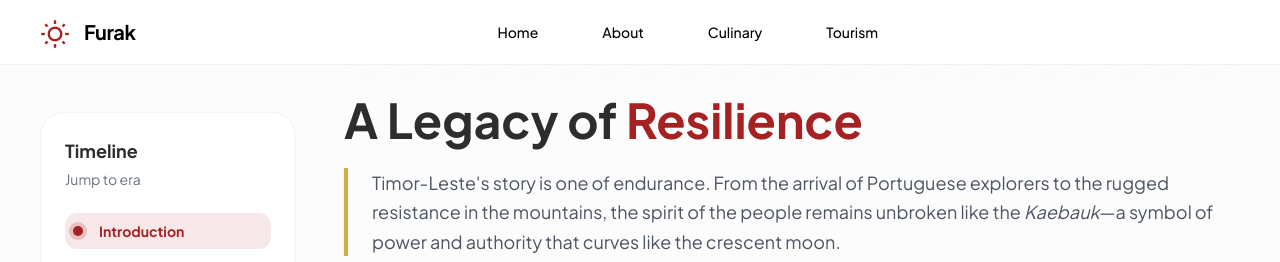
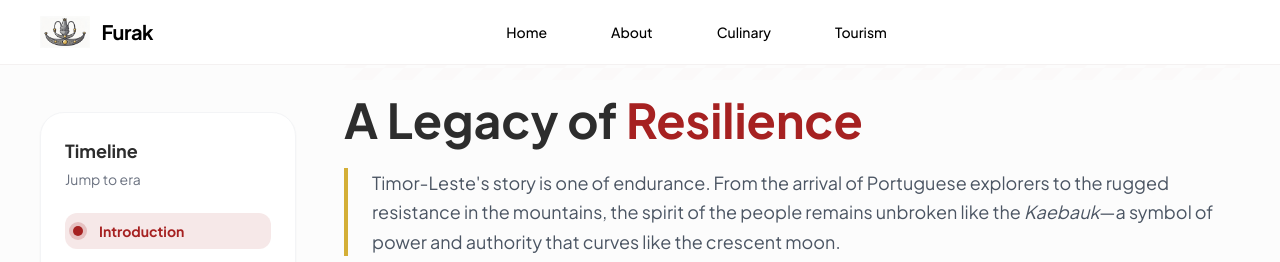
Before and after one commit to Kouchai1908/Furak, a plain HTML site: page about.html in a window 1280 px wide. Shown: the top 262 px of the page. Drawn offline with nearby package versions, Linux system fonts and the light colour scheme.

```diff
--- a/about.html
+++ b/about.html
@@ -48,12 +48,10 @@
 <header class="fixed top-0 left-0 right-0 z-50 bg-white/90 dark:bg-background-dark/90 backdrop-blur-md border-b border-[#f4f1f1] dark:border-white/10 transition-colors duration-300">
 <div class="layout-container flex justify-center w-full">
 <div class="flex items-center justify-between w-full max-w-7xl px-4 sm:px-6 lg:px-10 py-3 sm:py-4">
-<div class="flex items-center gap-2 sm:gap-3">
-<div class="size-7 sm:size-8 text-primary">
-<span class="material-symbols-outlined text-2xl sm:text-3xl">wb_sunny</span>
-</div>
+<a href="index.html" class="flex items-center gap-2 sm:gap-3">
+<img src="assets/kaebauk-logo.png" alt="Furak Logo" class="h-7 sm:h-8 w-auto"/>
 <h2 class="text-charcoal dark:text-white text-lg sm:text-xl font-bold leading-tight tracking-tight">Furak</h2>
-</div>
+</a>
 <!-- Desktop & Tablet Nav -->
 <div class="hidden lg:flex flex-1 justify-center gap-6 xl:gap-12">
 <a class="text-charcoal dark:text-gray-200 text-sm font-medium hover:text-primary dark:hover:text-primary transition-colors px-2 py-1" href="index.html">Home</a>
@@ -178,10 +176,10 @@
 <p class="text-gray-300 mb-6 leading-relaxed">
                                         Following the Carnation Revolution in Portugal, Timor-Leste declared independence, only to be occupied shortly after. The Falintil resistance forces retreated to the mountains, beginning a 24-year struggle for sovereignty.
                                     </p>
-<button class="flex items-center gap-2 text-secondary font-bold hover:text-white transition-colors">
+<!-- <button class="flex items-center gap-2 text-secondary font-bold hover:text-white transition-colors">
 <span>Read the stories of heroes</span>
 <span class="material-symbols-outlined text-sm">arrow_forward</span>
-</button>
+</button> -->
 </div>
 </div>
 </div>
```
